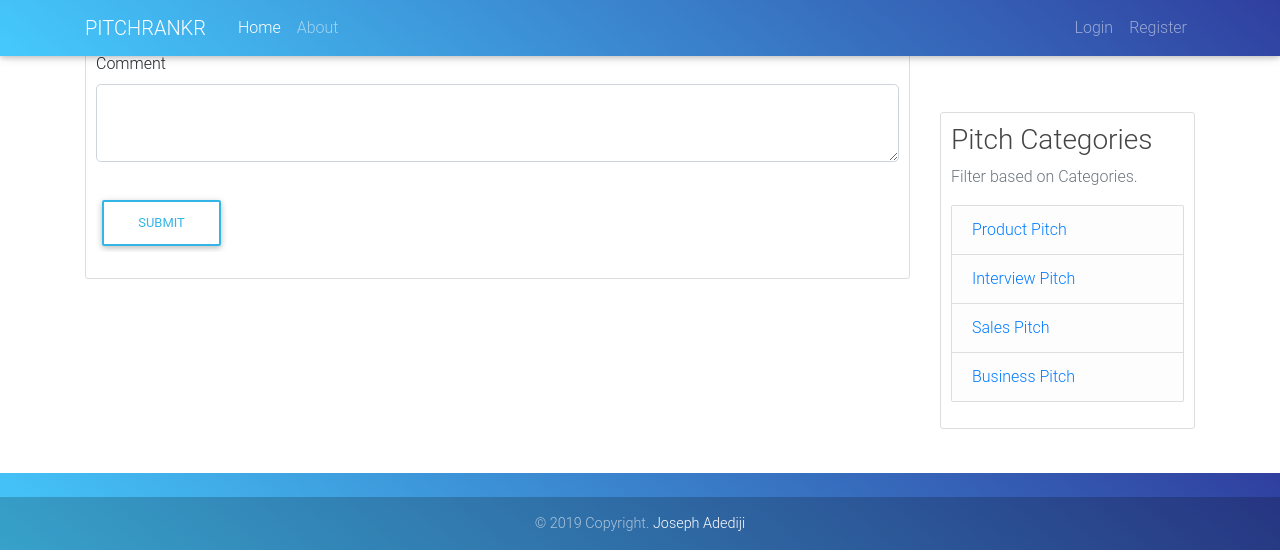
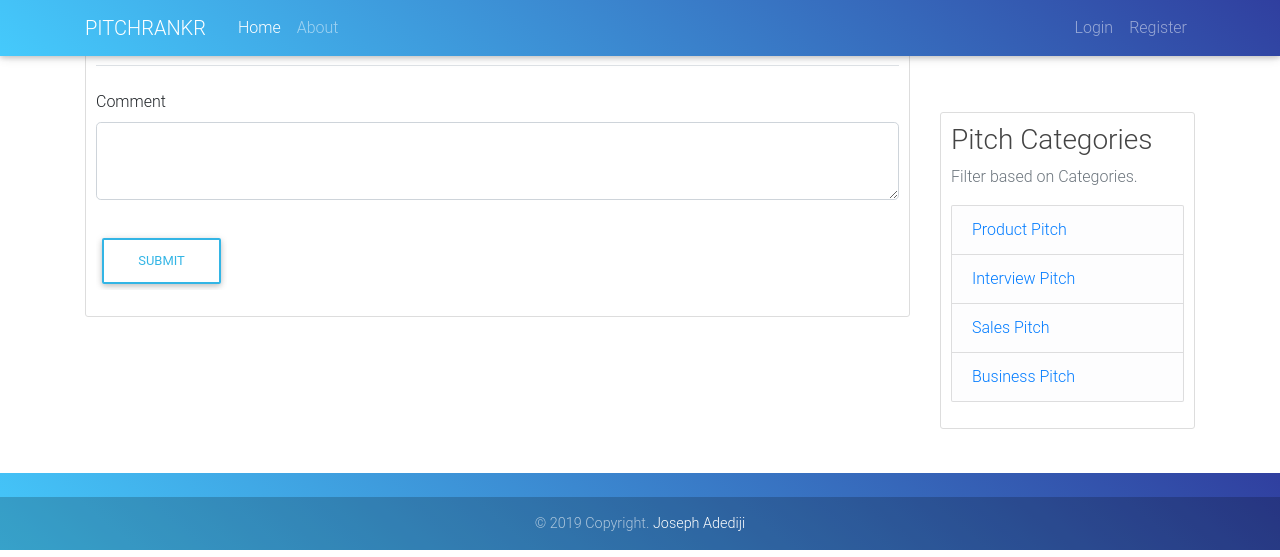
Before and after one commit to josylad/Flask-Pitch, a Flask app: template app/templates/new-comment.html in a window 1280 px wide. Shown: the top 557 px of the page. Run offline with Flask 2, Linux system fonts and the light colour scheme; the template is opened without the code that fills it: values that come from a table or form of the project are taken from there, others are empty; some libraries are stand-ins or nearby versions.

Commit message:
Add margins and padding to the page

```diff
--- a/app/templates/new-comment.html
+++ b/app/templates/new-comment.html
@@ -1,7 +1,7 @@
 {% extends "layout.html" %}
 
 {% block content%}
-<div class="content-section">
+<div class="content-section mt-4 pt-4">
         <form method="POST" action="">
             {{ form.hidden_tag() }}
             <fieldset class="form-group">
```
